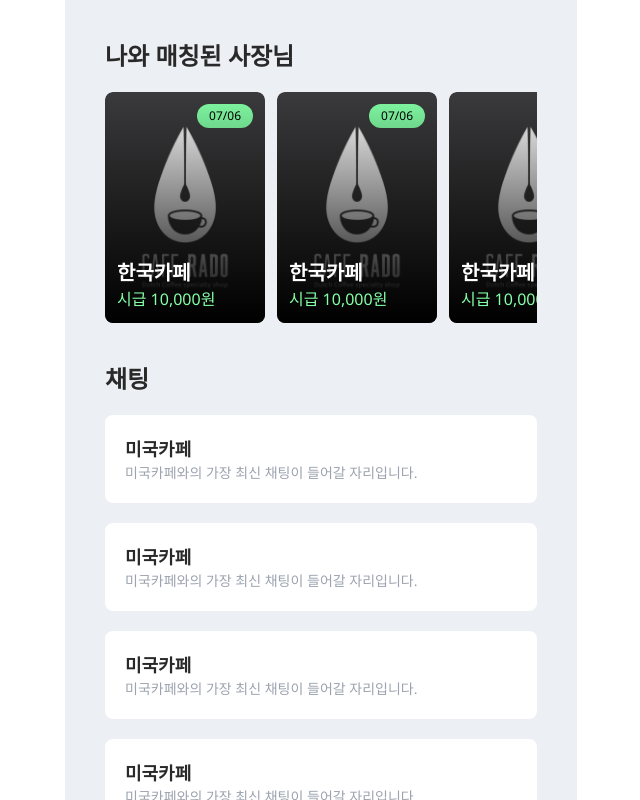
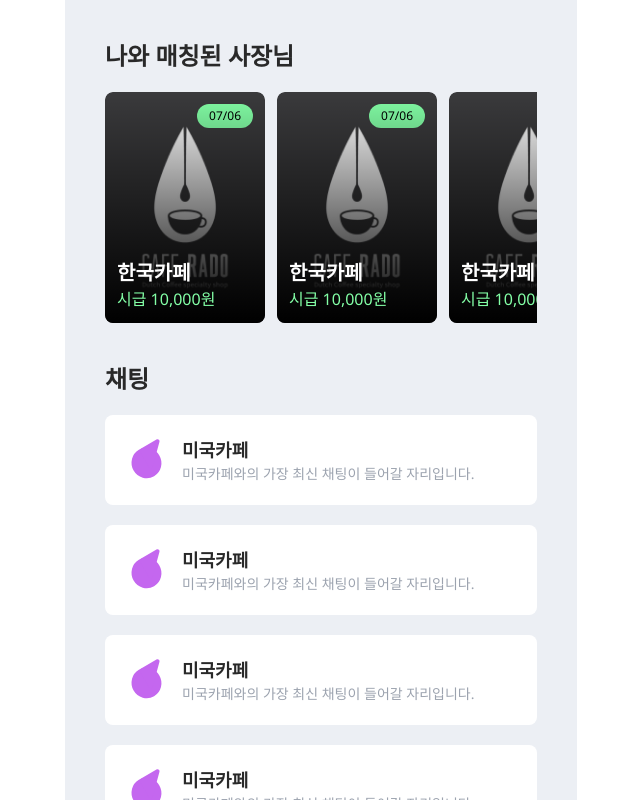
Before and after one commit to BaeJaeSung/SWHackathon2023SummerFront, a Next.js app in the folder hackathon/: page /chat in a window 1280 px wide. Shown: the whole page, without its empty margins (319-959 px from the left). Built offline with nearby package versions, Linux system fonts and the light colour scheme; no server answers.

Commit message:
second 21 02

```diff
--- a/hackathon/app/chat/page.tsx
+++ b/hackathon/app/chat/page.tsx
@@ -66,31 +66,75 @@ export default function ChatPage() {
       <h2 className="mb-5 mt-10 text-2xl font-bold">채팅</h2>
       <div className="flex flex-col gap-5 overflow-y-auto">
         <div className="w-full rounded-lg bg-white p-5">
+          <table>
+            <tr>
+              <td>
+                <div className="rounded-full  pr-1 text-white">
+                  <Image src={Purple} alt="profile" width={50} height={50} />
+                </div>
+              </td>
+              <td>
                 <p className="text-lg font-semibold">미국카페</p>
                 <p className="text-sm text-gray-400">
                   미국카페와의 가장 최신 채팅이 들어갈 자리입니다.
                 </p>
+              </td>
+            </tr>
+          </table>
         </div>
         <div className="w-full rounded-lg bg-white p-5">
+          <table>
+            <tr>
+              <td>
+                <div className="rounded-full  pr-1  text-white">
+                  <Image src={Purple} alt="profile" width={50} height={50} />
+                </div>
+              </td>
+              <td>
                 <p className="text-lg font-semibold">미국카페</p>
                 <p className="text-sm text-gray-400">
                   미국카페와의 가장 최신 채팅이 들어갈 자리입니다.
                 </p>
+              </td>
+            </tr>
+          </table>
         </div>
         <div className="w-full rounded-lg bg-white p-5">
+          <table>
+            <tr>
+              <td>
+                <div className="rounded-full  pr-1  text-white">
+                  <Image src={Purple} alt="profile" width={50} height={50} />
+                </div>
+              </td>
+              <td>
                 <p className="text-lg font-semibold">미국카페</p>
                 <p className="text-sm text-gray-400">
                   미국카페와의 가장 최신 채팅이 들어갈 자리입니다.
                 </p>
+              </td>
+            </tr>
+          </table>
         </div>
         <div
-          className="w-full rounded-lg bg-white p-5"
+          className="w-full rounded-lg bg-white p-5 cursor-pointer"
           onClick={() => setVisible(!visible)}
         >
+          <table>
+            <tr>
+              <td>
+                <div className="rounded-full  pr-1  text-white">
+                  <Image src={Purple} alt="profile" width={50} height={50} />
+                </div>
+              </td>
+              <td>
                 <p className="text-lg font-semibold">미국카페</p>
                 <p className="text-sm text-gray-400">
                   미국카페와의 가장 최신 채팅이 들어갈 자리입니다.
                 </p>
+              </td>
+            </tr>
+          </table>
         </div>
       </div>
       <div
```
Lines whose indentation alone changed are shown as unchanged.
